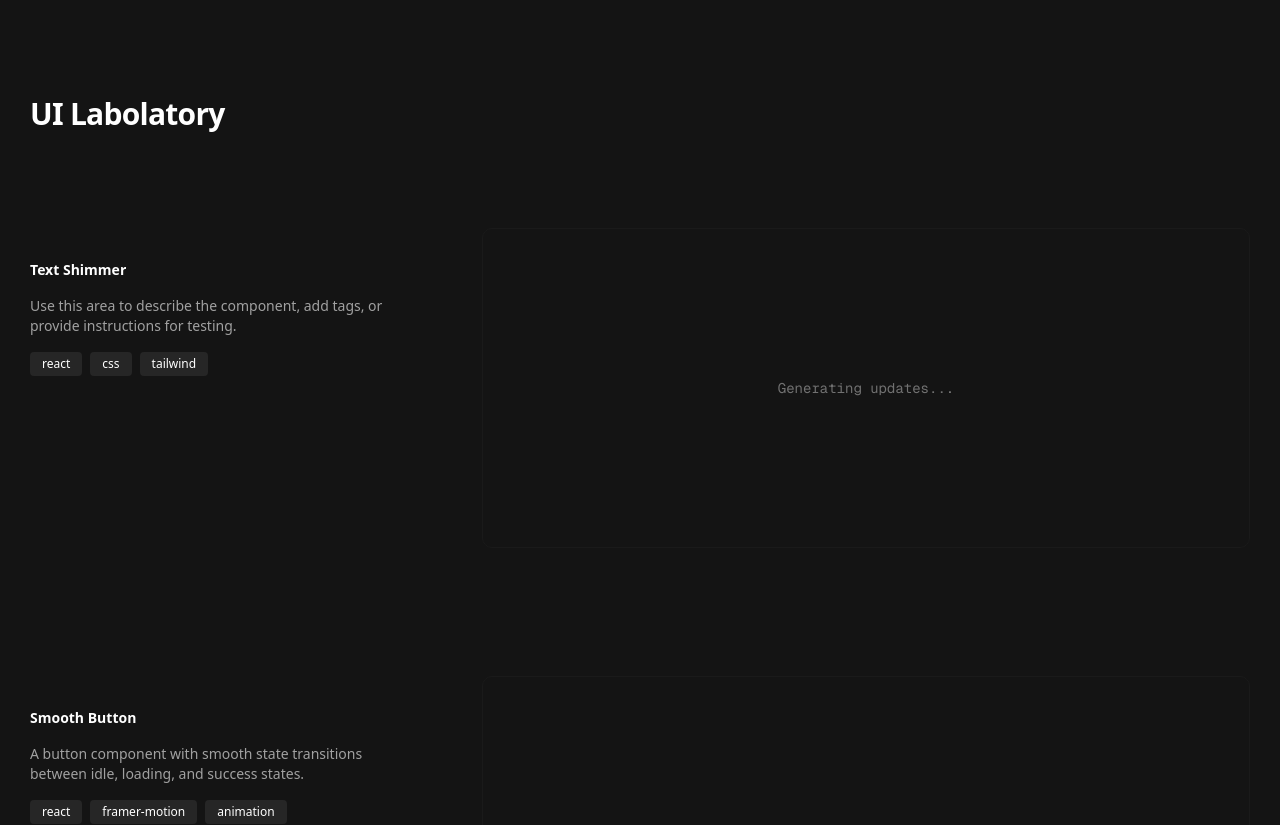
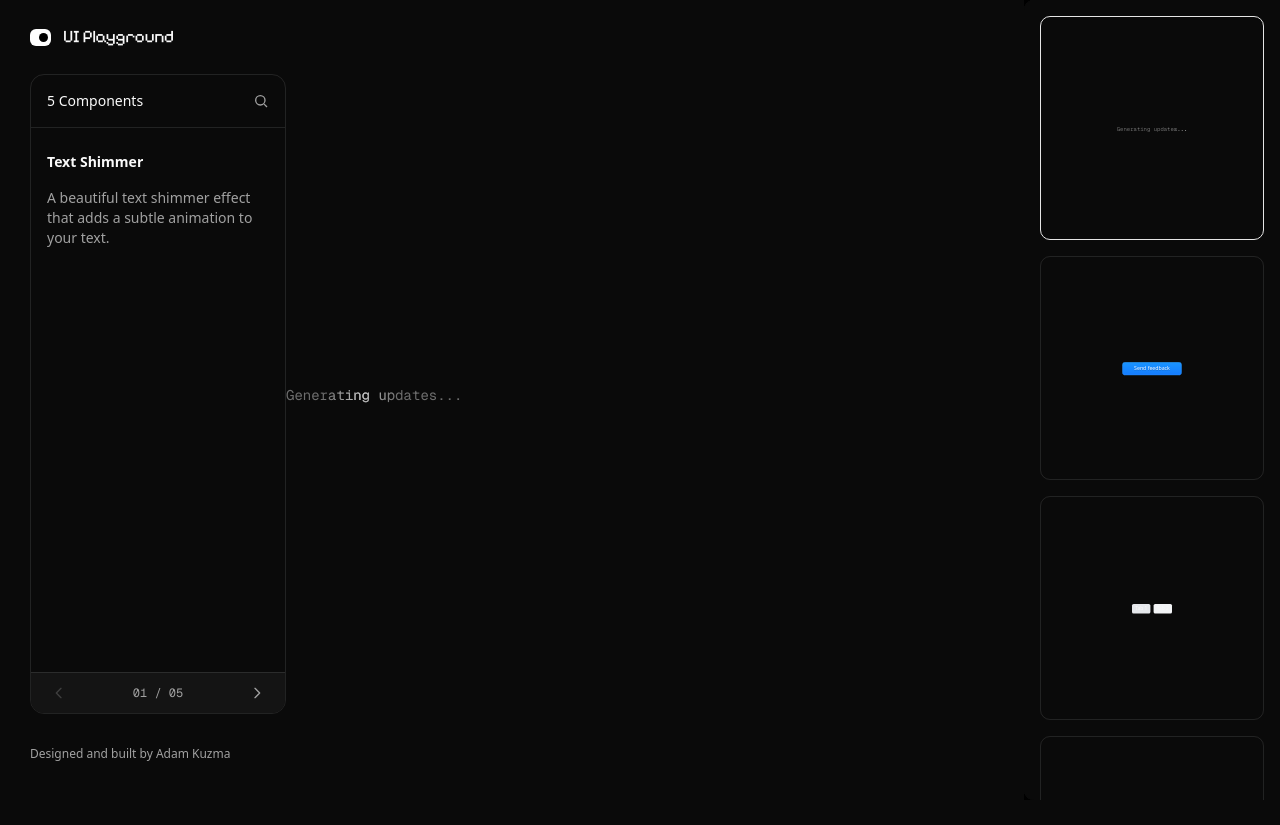
Before and after one commit to AdamKuzma/uilab, a Next.js app: page / in a window 1280 px wide. Shown: the top 825 px of the page. After the commit the page ends 800 px from the top, so only its background shows below. Built offline with nearby package versions, Linux system fonts and the light colour scheme.

Commit message:
Created the playground layout

```diff
--- a/src/app/globals.css
+++ b/src/app/globals.css
@@ -1,5 +1,10 @@
 @import "tailwindcss";
 @import "tw-animate-css";
+
+@font-face {
+  font-family: 'Pixelify Sans';
+  src: url('https://fonts.googleapis.com/css2?family=Pixelify+Sans:wght@400;500;600;700&display=swap');
+}
 
 @custom-variant dark (&:is(.dark *));
 
@@ -45,7 +50,8 @@
 
 :root {
   --radius: 0.625rem;
-  --background: oklch(1 0 0);
+  --background: #f9f9f9;
+  --secondary-background: #f2f2f2;
   --foreground: oklch(0.145 0 0);
   --card: oklch(1 0 0);
   --card-foreground: oklch(0.145 0 0);
@@ -80,6 +86,7 @@
 
 .dark {
   --background: oklch(0.145 0 0);
+  --secondary-background: #141414;
   --foreground: oklch(0.985 0 0);
   --card: oklch(0.205 0 0);
   --card-foreground: oklch(0.985 0 0);
@@ -116,20 +123,83 @@
   * {
     @apply border-border outline-ring/50;
   }
-  body, html {
-    background: #141414 !important;
-    @apply bg-[#141414] text-foreground;
+  html, body {
+    background: var(--color-background) !important;
+    @apply text-foreground overscroll-none;
+    overscroll-behavior: none;
   }
 }
 
 @layer utilities {
   .container-main {
     width: 100%;
-    max-width: 1300px;
     padding-left: 30px;
     padding-right: 30px;
     margin-left: auto;
     margin-right: auto;
+  }
+
+  .logo {
+    font-family: var(--font-pixelify), sans-serif;
+    font-size: 1.1rem;
+    font-weight: 400;
+    text-align: left;
+    letter-spacing: -0.025em;
+  }
+
+  .toggle-switch {
+    position: relative;
+    display: inline-block;
+    width: 21px;
+    height: 17px;
+    margin-right: 12px;
+    vertical-align: middle;
+  }
+
+  .toggle-switch input {
+    opacity: 0;
+    width: 0;
+    height: 0;
+  }
+
+  .toggle-slider {
+    position: absolute;
+    cursor: pointer;
+    top: 0;
+    left: 0;
+    right: 0;
+    bottom: 0;
+    background-color: #111;
+    transition: .4s;
+    border-radius: 6px;
+  }
+
+  .toggle-slider:before {
+    position: absolute;
+    content: "";
+    height: 9px;
+    width: 9px;
+    left: 3px;
+    bottom: 4px;
+    background-color: white;
+    transition: .4s;
+    border-radius: 50%;
+  }
+
+  input:checked + .toggle-slider {
+    background-color: #fff;
+  }
+
+  input:checked + .toggle-slider:before {
+    transform: translateX(6px);
+    background-color: #000;
+  }
+
+  .hide-scrollbar {
+    scrollbar-width: none; /* Firefox */
+  }
+  .hide-scrollbar::-webkit-scrollbar {
+    display: none; /* Chrome, Safari, Opera */
   }
 }
 
--- a/src/app/layout.tsx
+++ b/src/app/layout.tsx
@@ -1,6 +1,8 @@
 import type { Metadata } from "next";
 import { Geist, Geist_Mono, Pixelify_Sans } from "next/font/google";
 import "./globals.css";
+import { ThemeProvider } from "@/context/ThemeContext";
+// import Script from "next/script";
 
 const geistSans = Geist({
   variable: "--font-geist-sans",
@@ -19,8 +21,8 @@ const pixelifySans = Pixelify_Sans({
 });
 
 export const metadata: Metadata = {
-  title: "uilab",
-  description: "Generated by create next app",
+  title: "UI Labolatory",
+  description: "A collection of UI components and animations.",
 };
 
 export default function RootLayout({
@@ -29,11 +31,11 @@ export default function RootLayout({
   children: React.ReactNode;
 }>) {
   return (
-    <html lang="en">
-      <body
-        className={`${geistSans.variable} ${geistMono.variable} ${pixelifySans.variable} antialiased`}
-      >
-        {children}
+    <html lang="en" className="dark bg-background">
+      <head />
+      {/* Theme script is now in head.tsx */}
+      <body className={`${geistSans.variable} ${geistMono.variable} ${pixelifySans.variable}`}>
+        <ThemeProvider>{children}</ThemeProvider>
       </body>
     </html>
   );
--- a/src/app/page.tsx
+++ b/src/app/page.tsx
@@ -1,101 +1,242 @@
+"use client";
+
 import { TextShimmer } from "@/components/TextShimmer";
 // import Typewriter from "@/components/Typewriter";
-import { Showcase } from "@/parts/Showcase";
+// import { Showcase } from "@/parts/Showcase";
 import FeedbackPopover from "@/components/FeedbackPopover";
 import SmoothButton from "@/components/SmoothButton";
 import SmoothTabs from "@/components/SmoothTabs";
 import SmoothList from "@/components/SmoothList";
+import { Spinner } from "@/components/Spinner";
+import { useTheme } from "@/context/ThemeContext";
+import { motion, AnimatePresence } from "framer-motion";
+import { useState, useEffect, useCallback, useRef } from "react";
+
+const components = [
+  {
+    id: "text-shimmer",
+    title: "Text Shimmer",
+    description: "A beautiful text shimmer effect that adds a subtle animation to your text.",
+    component: <TextShimmer duration={1.3} className="" disabled={false} />,
+    preview: <TextShimmer duration={1.3} className="" disabled={true} />,
+    thumbnail: "/thumbnails/text-shimmer.png"
+  },
+  {
+    id: "smooth-button",
+    title: "Smooth Button",
+    description: "A button component with smooth hover and click animations.",
+    component: <SmoothButton />,
+    preview: <SmoothButton />,
+    thumbnail: "/thumbnails/smooth-button.png"
+  },
+  {
+    id: "smooth-tabs",
+    title: "Smooth Tabs",
+    description: "A tab component with smooth transitions between tabs.",
+    component: <SmoothTabs />,
+    preview: (
+      <div className="flex gap-2">
+        <div className="px-2 py-1 bg-gray-200 rounded text-xs">Tab 1</div>
+        <div className="px-2 py-1 bg-gray-100 rounded text-xs">Tab 2</div>
+      </div>
+    ),
+    thumbnail: "/thumbnails/smooth-tabs.png"
+  },
+  {
+    id: "spinner",
+    title: "Spinner",
+    description: "A loading spinner with smooth animation.",
+    component: <Spinner />,
+    preview: <Spinner />,
+    thumbnail: "/thumbnails/spinner.png"
+  },
+  {
+    id: "smooth-list",
+    title: "Smooth List",
+    description: "A list component with smooth animations for items.",
+    component: <SmoothList />,
+    preview: (
+      <div className="space-y-1">
+        <div className="h-3 w-12 bg-gray-200 rounded" />
+        <div className="h-3 w-16 bg-gray-200 rounded" />
+        <div className="h-3 w-10 bg-gray-200 rounded" />
+      </div>
+    ),
+    thumbnail: "/thumbnails/smooth-list.png"
+  }
+];
 
 export default function Home() {
+  const { theme, toggleTheme } = useTheme();
+  const [currentIndex, setCurrentIndex] = useState(0);
+  const [direction, setDirection] = useState(0);
+  const [isScrolling, setIsScrolling] = useState(false);
+  const centerRef = useRef<HTMLDivElement>(null);
+
+  const handleWheel = useCallback((e: WheelEvent) => {
+    if (isScrolling) return;
+    if (Math.abs(e.deltaY) < 10) return;
+    setIsScrolling(true);
+
+    let nextIndex = currentIndex;
+    if (e.deltaY > 0) {
+      nextIndex = Math.min(currentIndex + 1, components.length - 1);
+    } else if (e.deltaY < 0) {
+      nextIndex = Math.max(currentIndex - 1, 0);
+    }
+    if (nextIndex !== currentIndex) {
+      setDirection(nextIndex > currentIndex ? 1 : -1);
+      setCurrentIndex(nextIndex);
+    }
+
+    setTimeout(() => {
+      setIsScrolling(false);
+    }, 600);
+  }, [currentIndex, isScrolling]);
+
+  useEffect(() => {
+    const center = centerRef.current;
+    if (!center) return;
+    center.addEventListener('wheel', handleWheel, { passive: false });
+    return () => center.removeEventListener('wheel', handleWheel);
+  }, [handleWheel]);
+
+  const navigateToComponent = (index: number) => {
+    if (index === currentIndex) return;
+    setDirection(index > currentIndex ? 1 : -1);
+    setCurrentIndex(index);
+  };
+
+  const currentComponent = components[currentIndex] || components[0];
+
+  if (!currentComponent) {
+    return null; // Or some error state
+  }
+
   return (
-    <div className="min-h-screen flex flex-col bg-[#141414] text-white items-stretch">
-      <div className="container-main pb-20">
-        {/* Header */}
-        <header className="w-full py-24">
-          <h1 className="text-3xl font-bold text-left tracking-tight">UI Labolatory</h1>
-        </header>
+    <main className="min-h-screen bg-background">
+      {/* Header */}
+      <header className="w-full z-10 relative">
+        <div className="container-main py-6">
+          <div className="flex items-center">
+            <label className="toggle-switch">
+              <input type="checkbox" checked={theme === "dark"} onChange={toggleTheme} />
+              <span className="toggle-slider"></span>
+            </label>
+            <h1 className="logo">UI Playground</h1>
+          </div>
+        </div>
+      </header>
 
-        {/* Text Shimmer Showcase */}
-        <Showcase
-          title="Text Shimmer"
-          description="Use this area to describe the component, add tags, or provide instructions for testing."
-          tags={["react", "css", "tailwind"]}
-        >
-          <TextShimmer duration={1.3} className="" disabled={false} />
-        </Showcase>
+      {/* Main Content */}
+      <div className="container-main pr-0" style={{ paddingRight: 256 }}>
+        <div className="flex h-[calc(100vh-160px)]">
+          {/* Left Column - Component Info */}
+          <div className="w-[256px] border border-border rounded-xl flex flex-col justify-between overflow-hidden">
+            <div className="h-full">
+              <div className="flex items-center justify-between mb-6 border-b border-border p-4">
+                <span className="text-sm font-medium">{components.length} Components</span>
+                <svg
+                  className="w-4 h-4 text-muted-foreground"
+                  fill="none"
+                  stroke="currentColor"
+                  strokeWidth={2}
+                  viewBox="0 0 24 24"
+                  aria-hidden="true"
+                >
+                  <circle cx="11" cy="11" r="7" />
+                  <line x1="21" y1="21" x2="16.65" y2="16.65" />
+                </svg>
+              </div>
+              <div className="sticky px-4 top-8 space-y-4">
+                <h2 className="text-sm font-semibold">{currentComponent.title}</h2>
+                <p className="text-sm text-muted-foreground">{currentComponent.description}</p>
+              </div>
+            </div>
+            <div className="border-t border-border px-4 py-2 flex items-center justify-between bg-[var(--secondary-background)]">
+              <button
+                onClick={() => navigateToComponent(Math.max(currentIndex - 1, 0))}
+                disabled={currentIndex === 0}
+                className="p-1 disabled:opacity-30"
+                aria-label="Previous"
+              >
+                <svg className="w-4 h-4 text-muted-foreground" fill="none" stroke="currentColor" strokeWidth={2} viewBox="0 0 24 24">
+                  <path strokeLinecap="round" strokeLinejoin="round" d="M15 19l-7-7 7-7" />
+                </svg>
+              </button>
+              <span className="text-xs font-mono text-muted-foreground">
+                {String(currentIndex + 1).padStart(2, "0")} / {String(components.length).padStart(2, "0")}
+              </span>
+              <button
+                onClick={() => navigateToComponent(Math.min(currentIndex + 1, components.length - 1))}
+                disabled={currentIndex === components.length - 1}
+                className="p-1 disabled:opacity-30"
+                aria-label="Next"
+              >
+                <svg className="w-4 h-4 text-muted-foreground" fill="none" stroke="currentColor" strokeWidth={2} viewBox="0 0 24 24">
+                  <path strokeLinecap="round" strokeLinejoin="round" d="M9 5l7 7-7 7" />
+                </svg>
+              </button>
+            </div>
+          </div>
 
-        {/* Spacer */}
-        <div className="h-16" />
+          {/* Center Column - Component Display */}
+          <div ref={centerRef} className="flex-1 flex items-center justify-center">
+            <AnimatePresence mode="wait" initial={false}>
+              <motion.div
+                key={currentIndex}
+                initial={{ opacity: 0, y: direction * 100 }}
+                animate={{ opacity: 1, y: 0 }}
+                exit={{ opacity: 0, y: -direction * 100 }}
+                transition={{ duration: 0.3, ease: "easeInOut" }}
+                className="w-full max-w-3xl"
+              >
+                {currentComponent.component}
+              </motion.div>
+            </AnimatePresence>
+          </div>
+        </div>
+        <footer className="mt-8 mb-8">
+          <p className="text-xs text-muted-foreground">Designed and built by Adam Kuzma</p>
+        </footer>
+      </div>
 
-        {/* Typewriter Showcase */}
-        {/* <Showcase
-          title="Typewriter"
-          description="Animated typewriter effect for cycling through text. Supports custom speed, cursor, and looping."
-          tags={["react", "framer-motion", "animation"]}
-        >
-          <div className="whitespace-pre-wrap text-2xl font-normal">
-            <span>{"We're born 🌞 to "}</span>
-            <Typewriter
-              text={[
-                "experience",
-                "dance",
-                "love",
-                "be alive",
-                "create things that make the world a better place",
-              ]}
-              speed={70}
-              className="text-yellow-500"
-              waitTime={1500}
-              deleteSpeed={40}
-              cursorChar={"_"}
-            />
+      {/* Right Column - Fixed, Full Height */}
+      <div
+        className="fixed top-0 right-0 h-screen rounded-l-lg overflow-y-auto bg-background z-20 flex flex-col scrollbar-none hide-scrollbar"
+        style={{ width: 256 }}
+      >
+        <div className="h-full p-4">
+          <div className="space-y-4">
+            {components.map((component, index) => (
+              <div
+                key={component.id}
+                onClick={() => navigateToComponent(index)}
+                role="button"
+                tabIndex={0}
+                className={`w-full aspect-square rounded-lg overflow-hidden border-1 transition-all cursor-pointer ${
+                  index === currentIndex ? 'border-primary' : 'border-border hover:border-primary/50'
+                }`}
+                onKeyDown={e => { if (e.key === 'Enter' || e.key === ' ') navigateToComponent(index); }}
+              >
+                <div className="w-full h-full flex items-center justify-center overflow-hidden">
+                  <div
+                    className="pointer-events-none flex items-center justify-center"
+                    style={{
+                      transform: 'scale(0.4)',
+                      transformOrigin: 'center',
+                      width: '250%',
+                      height: '250%'
+                    }}
+                  >
+                    {component.preview}
+                  </div>
+                </div>
+              </div>
+            ))}
           </div>
-        </Showcase> */}
-
-        {/* Spacer */}
-        <div className="h-16" />
-
-        {/* SmoothButton Showcase */}
-        <Showcase
-          title="Smooth Button"
-          description="A button component with smooth state transitions between idle, loading, and success states."
-          tags={["react", "framer-motion", "animation"]}
-        >
-          <SmoothButton />
-        </Showcase>
-
-
-        <div className="h-16" />
-
-        <Showcase
-          title="Feedback Popover"
-          description="A feedback popover that allows users to give feedback on the component."
-          tags={["react", "framer-motion", "animation"]}
-        >
-          <FeedbackPopover />
-        </Showcase>
-
-        <div className="h-16" />
-
-        <Showcase
-          title="SmoothTabs"
-          description="A smooth tab navigation component with hover effects"
-          tags={["Navigation", "Interactive"]}
-        >
-          <SmoothTabs />
-        </Showcase>
-
-        <div className="h-16" />
-
-        <Showcase
-          title="SmoothList"
-          description="A smooth tab navigation component with hover effects"
-          tags={["Navigation", "Interactive"]}
-        >
-          <SmoothList />
-        </Showcase>
-
+        </div>
       </div>
-    </div>
+    </main>
   );
 }
--- /dev/null
+++ b/src/context/ThemeContext.tsx
@@ -0,0 +1,46 @@
+"use client";
+
+import { createContext, useContext, useEffect, useState } from "react";
+
+type Theme = "light" | "dark";
+
+interface ThemeContextType {
+  theme: Theme;
+  toggleTheme: () => void;
+}
+
+const ThemeContext = createContext<ThemeContextType | undefined>(undefined);
+
+export function ThemeProvider({ children }: { children: React.ReactNode }) {
+  const [theme, setTheme] = useState<Theme>("dark");
+
+  useEffect(() => {
+    // Check if theme is stored in localStorage
+    const storedTheme = localStorage.getItem("theme") as Theme;
+    if (storedTheme) {
+      setTheme(storedTheme);
+      document.documentElement.classList.toggle("dark", storedTheme === "dark");
+    }
+  }, []);
+
+  const toggleTheme = () => {
+    const newTheme = theme === "light" ? "dark" : "light";
+    setTheme(newTheme);
+    localStorage.setItem("theme", newTheme);
+    document.documentElement.classList.toggle("dark", newTheme === "dark");
+  };
+
+  return (
+    <ThemeContext.Provider value={{ theme, toggleTheme }}>
+      {children}
+    </ThemeContext.Provider>
+  );
+}
+
+export function useTheme() {
+  const context = useContext(ThemeContext);
+  if (context === undefined) {
+    throw new Error("useTheme must be used within a ThemeProvider");
+  }
+  return context;
+}
```
Also changed, not shown: src/app/head.tsx (added, +22 -0 lines).
